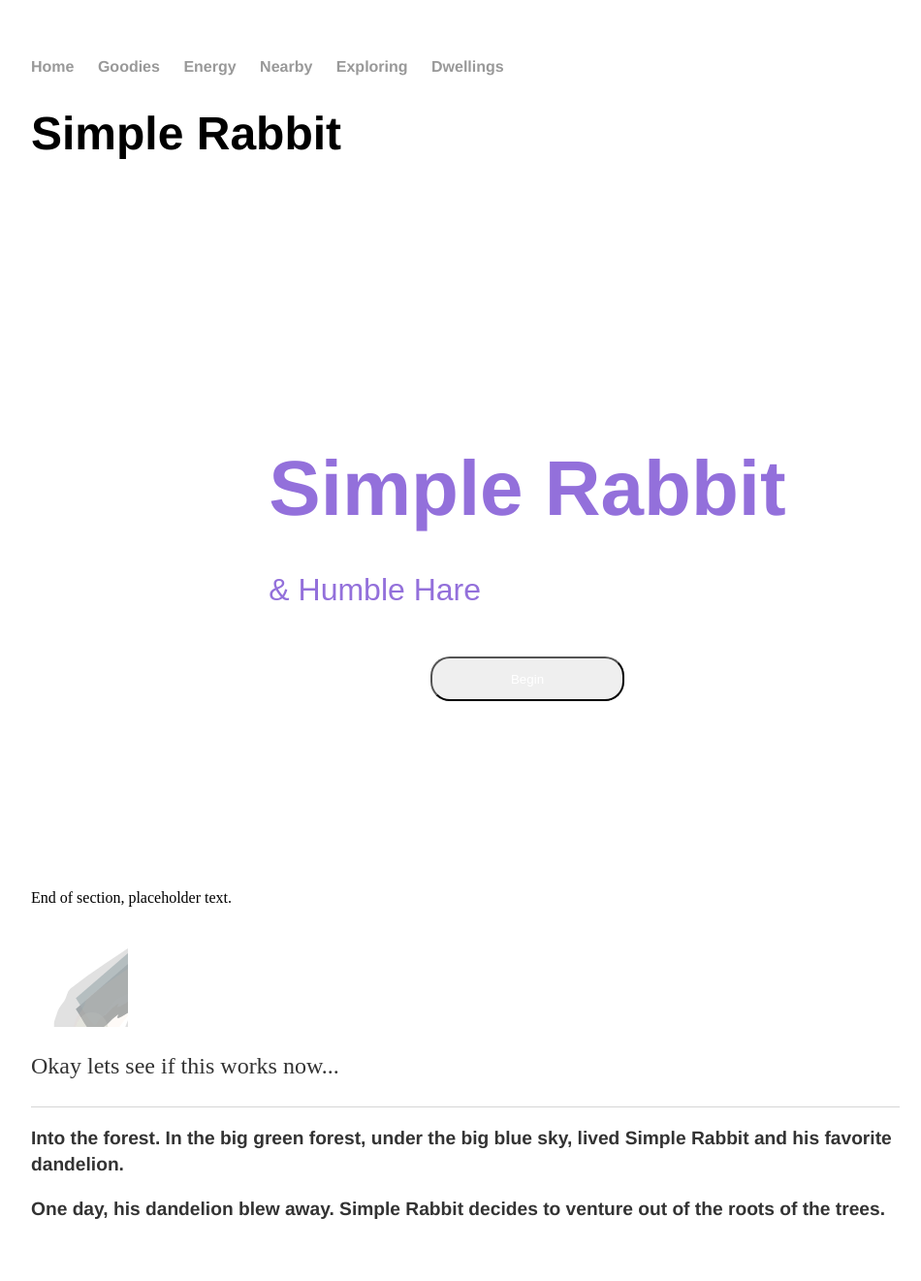
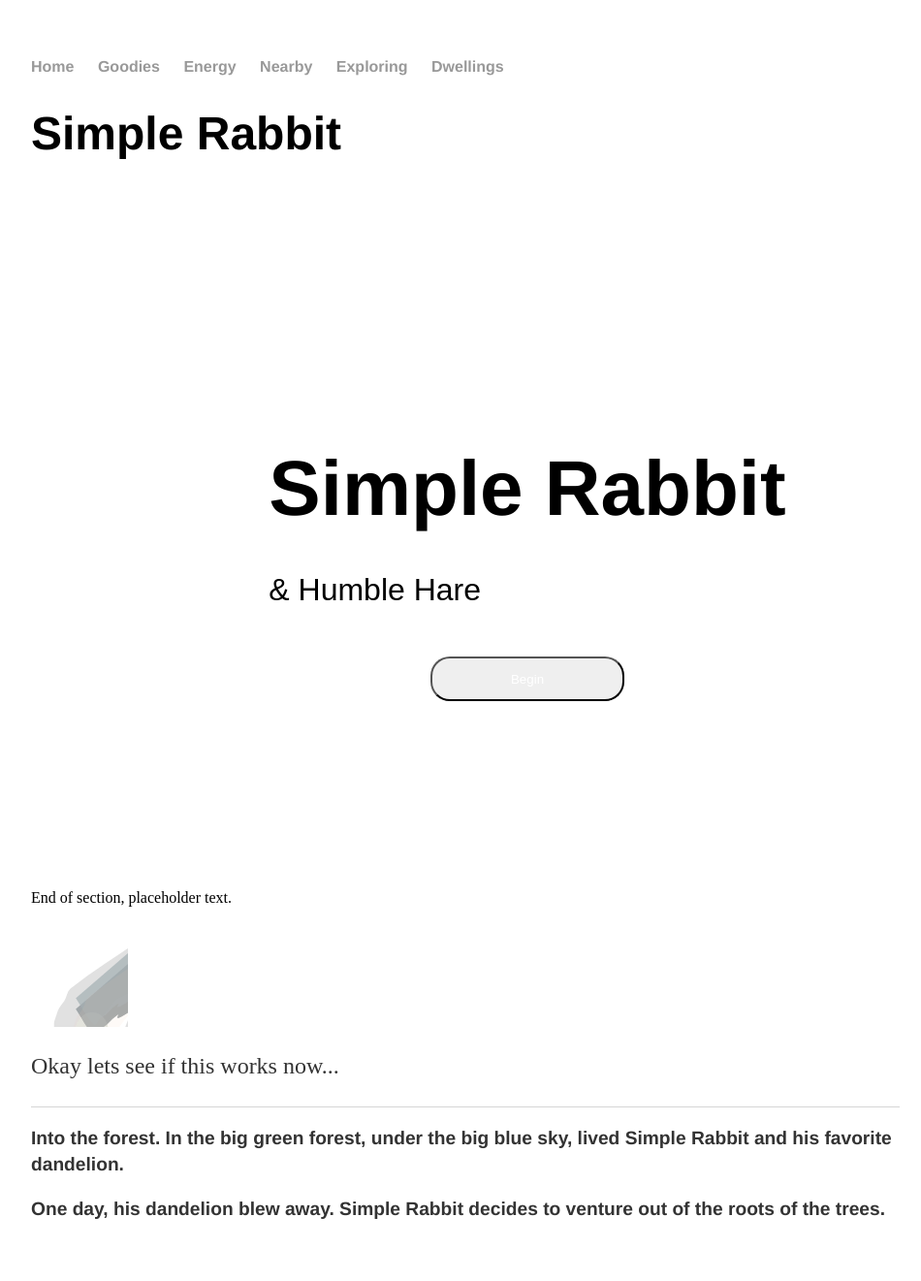
Before and after one commit to Squishy-Penguin/Squishy-Penguin.github.io, a Jekyll site: the page built from index.html, in a window 1280 px wide. Shown: the whole page at 97% size, without its empty margins (160-1110 px from the left). Built offline with Jekyll 4.4.1, drawn with Linux system fonts in a browser that asks for light colours.

```diff
--- a/css/main.css
+++ b/css/main.css
@@ -43,7 +43,7 @@
 .hero-content{
   position: relative;
   font-family: "Monserrat", sans-serif; /*placeholder for now*/
-  color: #9370db;
+  color: black;
   text-align: centre;
   margin: 0.625rem;
 }
```
